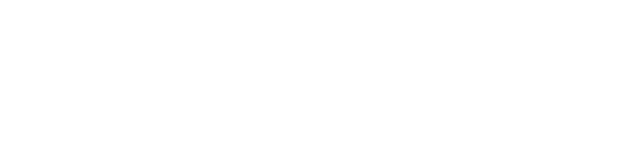
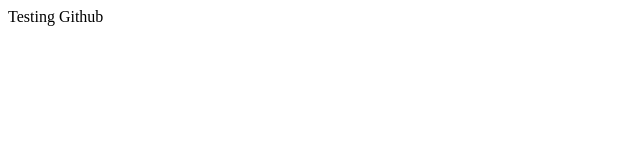
Before and after one commit to MorganFlam/Perso, a plain HTML site: page index.html in a window 1280 px wide. Shown: the whole page, without its empty margins (0-640 px from the left). Drawn offline with Linux system fonts and the light colour scheme.

Commit message:
Added text to div

```diff
--- a/index.html
+++ b/index.html
@@ -5,6 +5,6 @@
     <title>My first website</title>
   </head>
   <body>
-<div></div>
+<div>Testing Github</div>
   </body>
 </html>
```
